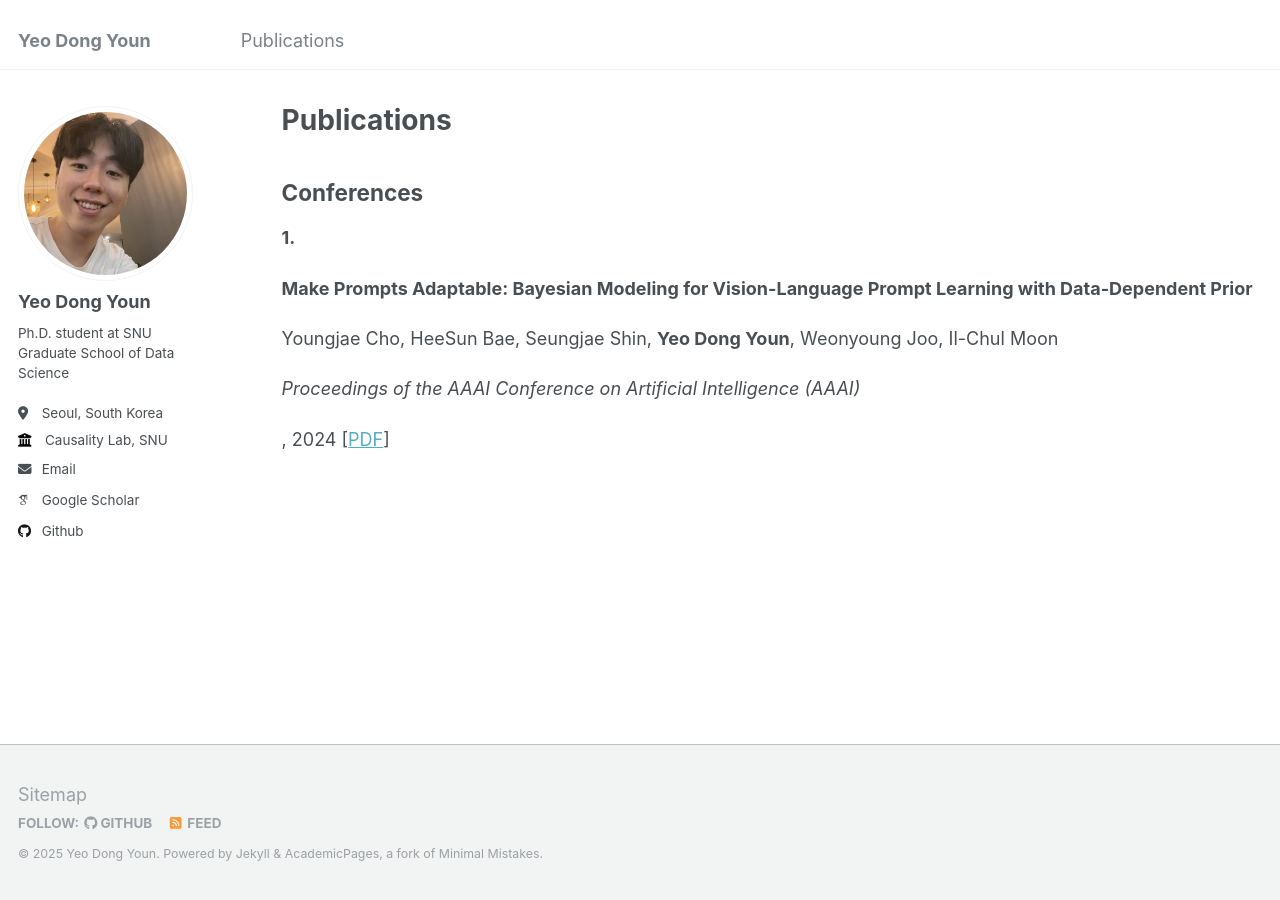
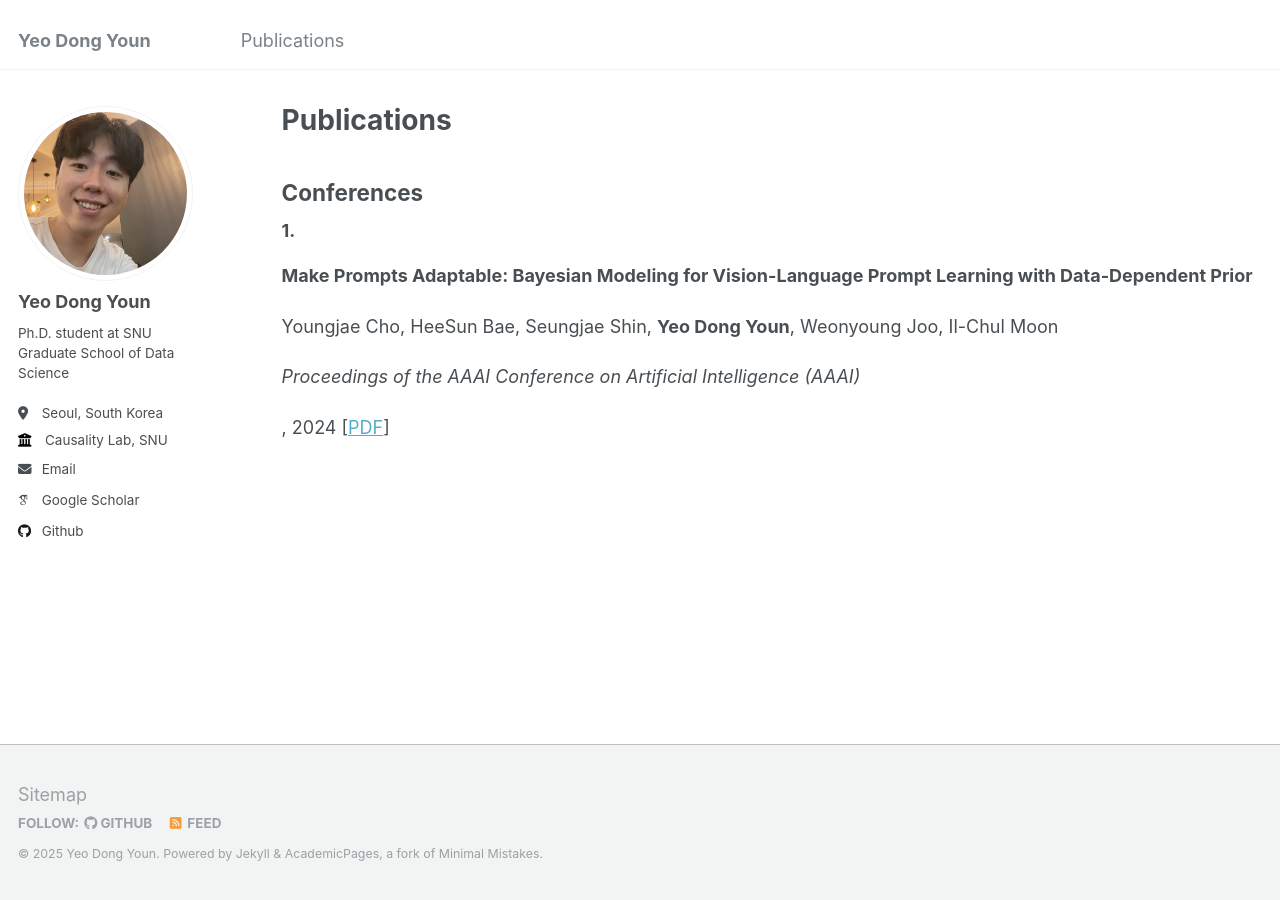
Before and after one commit to YeodongYoun1995/YeoDongYoun1995.github.io, a Jekyll site: the page built from _pages/publications.html, in a window 1280 px wide. Built offline with Jekyll 4.4.1, drawn with Linux system fonts in a browser that asks for light colours; some web fonts are replaced.

Commit message:
Update archive-single.html

```diff
--- a/_includes/archive-single.html
+++ b/_includes/archive-single.html
@@ -14,14 +14,16 @@
   {% assign category_counter = category_counter | plus: 1 %} <!-- Increment counter -->
 
   <!-- Publication Entry -->
-  <div class="publication-entry">
+  <div class="publication-entry" style="margin-bottom: 1em;">
     <!-- Number and Title on the Same Line -->
-    <p>
-      <strong>{{ category_counter }}. {{ post.title | markdownify | strip }}</strong>
+    <p style="margin: 0; font-weight: bold;">
+      {{ category_counter }}. {{ post.title | markdownify | strip }}
     </p>
 
     <!-- Authors -->
-    <p style="margin: 0;">{{ post.authors | markdownify | strip }}</p>
+    <p style="margin: 0;">
+      {{ post.authors | markdownify | strip }}
+    </p>
 
     <!-- Venue, Year, and PDF Link on the Same Line -->
     <p style="margin: 0;">
```
